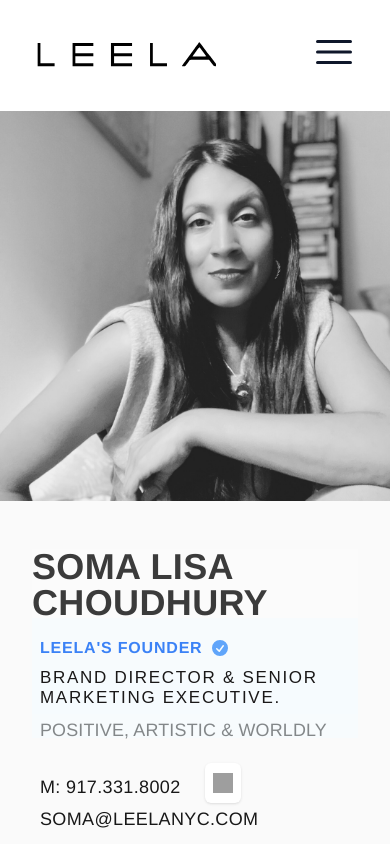
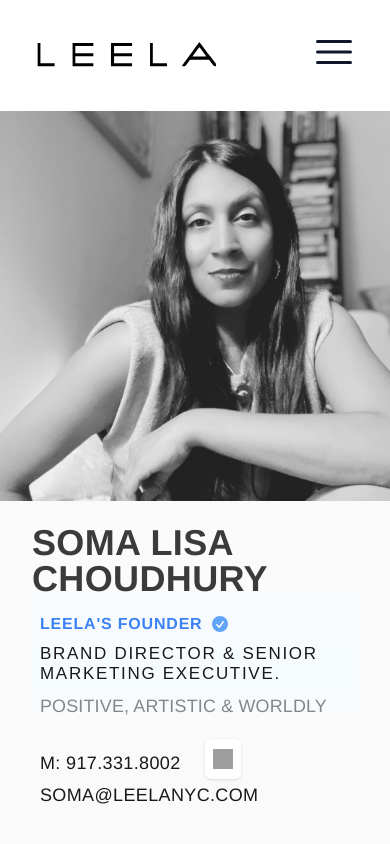
Before and after one commit to Naser2/leela, a Next.js app: page /about in a window 390 px wide. Shown: the top 844 px of the page. Built offline with nearby package versions, Linux system fonts and the light colour scheme; grey boxes are pictures that could not be loaded.

Commit message:
About Mobile Done

```diff
--- a/src/pages/about.jsx
+++ b/src/pages/about.jsx
@@ -37,7 +37,7 @@ export default function AboutPage() {
             </div>
           </div>
           <div className="grid grid-cols-1 px-2 lg:grid-cols-2 min-[1399px]:grid-cols-1  ">
-            <div className="team-member-details -mb-10 px-6 pt-6 md:hidden ">
+            <div className="team-member-details -mb-10 px-6 pt-0 md:hidden ">
               {' '}
               <h1 class="member-name bg-gray-50/30 md:pb-2">
                 <span className="font-extrabold">Soma Lisa Choudhury</span>
```
